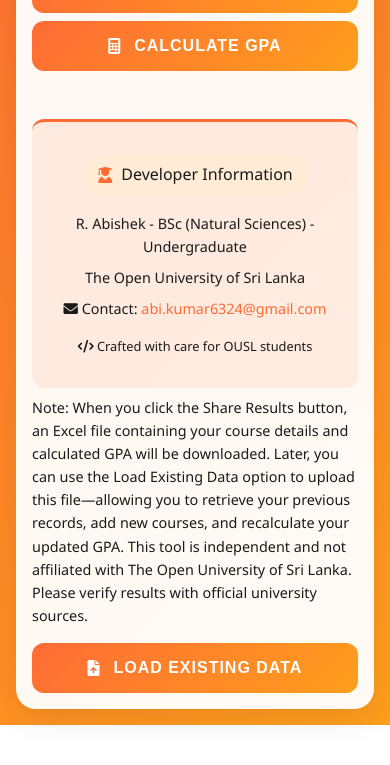
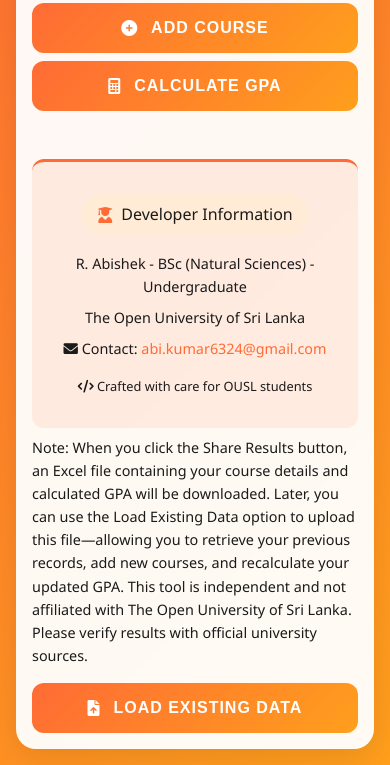
Before and after one commit to AbishekRKumar/GPACalculator2.0, a plain HTML site: page index.html in a window 390 px wide. Shown: the part 289-1054 px from the top of the page. Before the commit the page ends 1014 px from the top, so only its background shows below. Drawn offline with nearby package versions, Linux system fonts and the light colour scheme.

Commit message:
Update index.html

```diff
--- a/index.html
+++ b/index.html
@@ -233,7 +233,8 @@
       }
       .container {
         padding: 1rem;
-        margin-top: 60px; /* to prevent overlap with fixed top bar */
+        /* Increased top margin to prevent overlap with the fixed top bar */
+        margin-top: 100px;
       }
       .top-bar {
         position: fixed;
```
